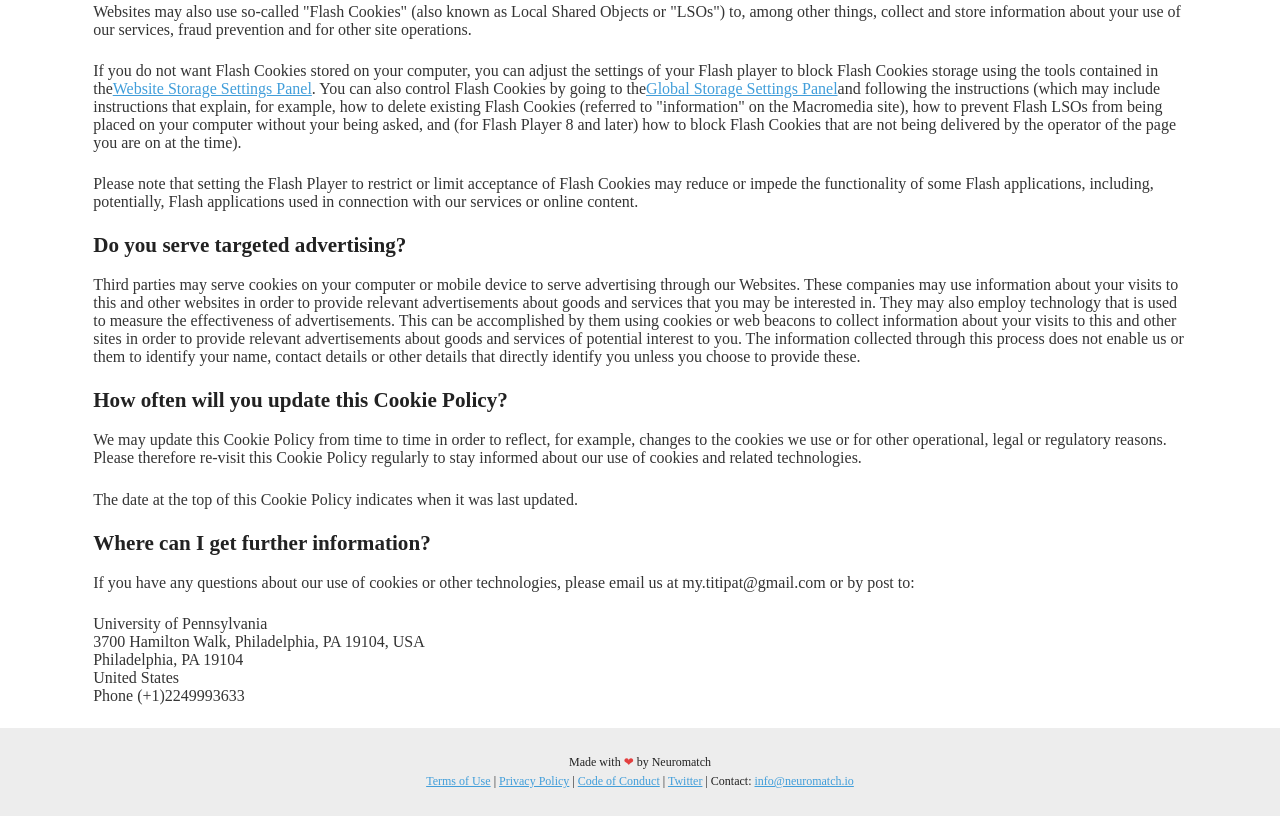
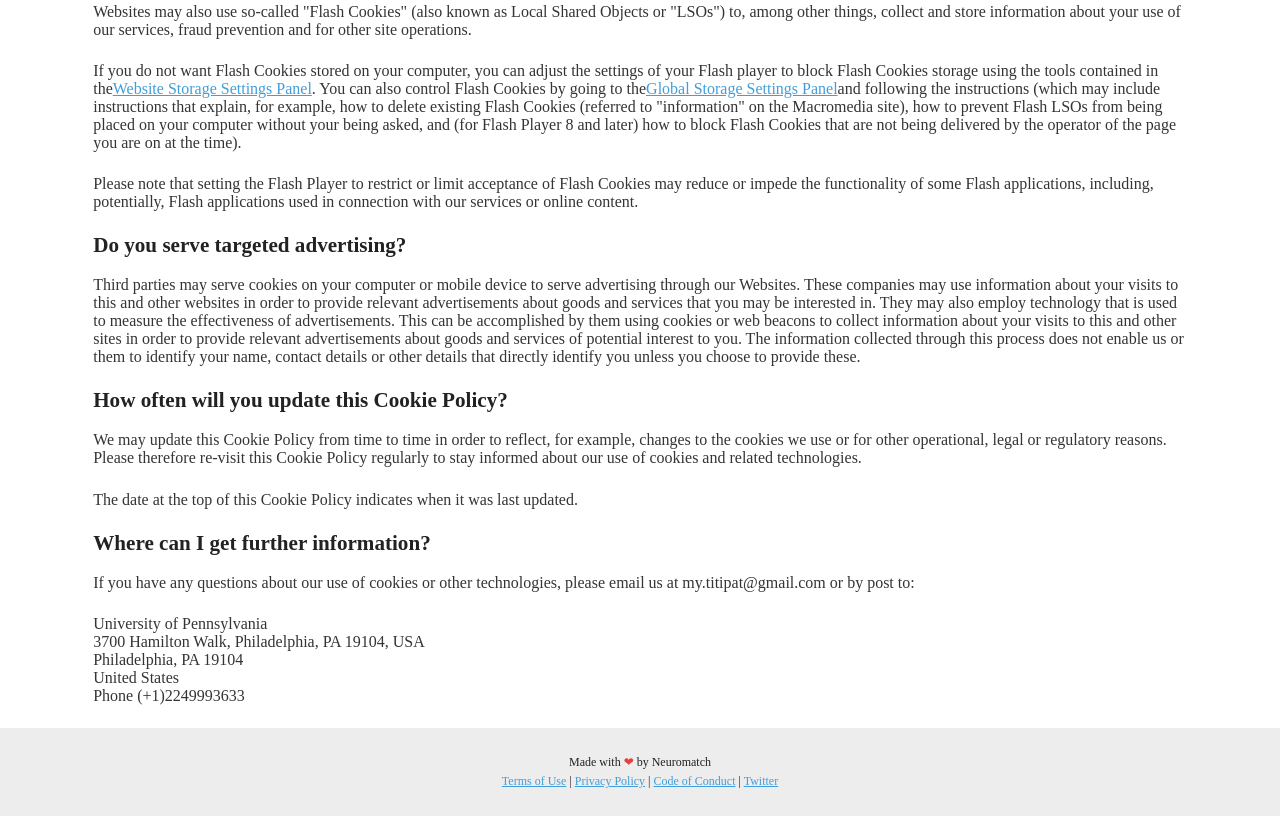
Before and after one commit to neuromatch/neuromatch.io, a Gatsby site: page /cookie in a window 1280 px wide. Shown: the part 2377-3193 px from the top of the page. Built offline with nearby package versions, Linux system fonts and the light colour scheme; Gatsby itself is replaced by a stand-in of ours; what typography-theme-moraga would draw is missing.

Commit message:
remove discontinued info@neuromatch.io email

```diff
--- a/src/components/Footer/index.js
+++ b/src/components/Footer/index.js
@@ -64,10 +64,6 @@ const Footer = () => (
       <StyledInternalLink to="https://twitter.com/neuromatch">
         Twitter
       </StyledInternalLink>
-      {' | Contact: '}
-      <StyledInternalLink to="mailto:info@neuromatch.io">
-        info@neuromatch.io
-      </StyledInternalLink>
     </StyledFooterText>
   </StyledFooter>
 );
```
